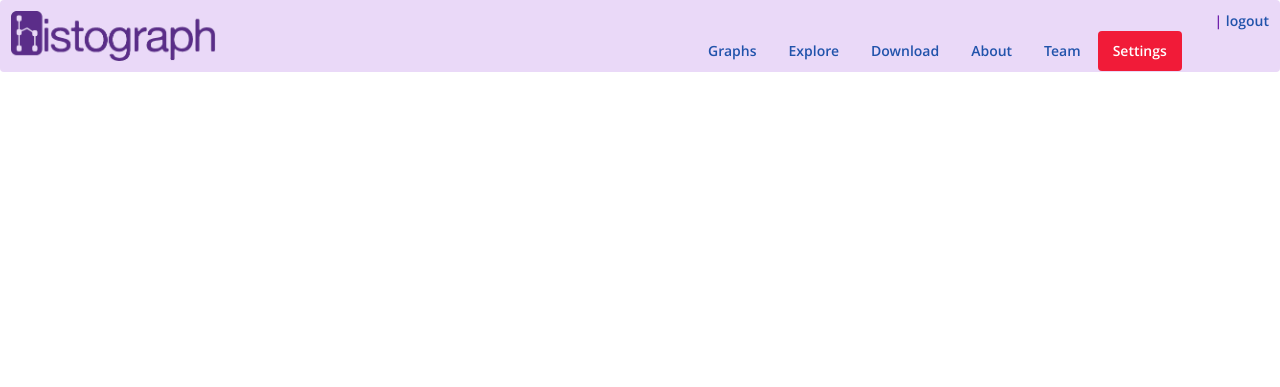
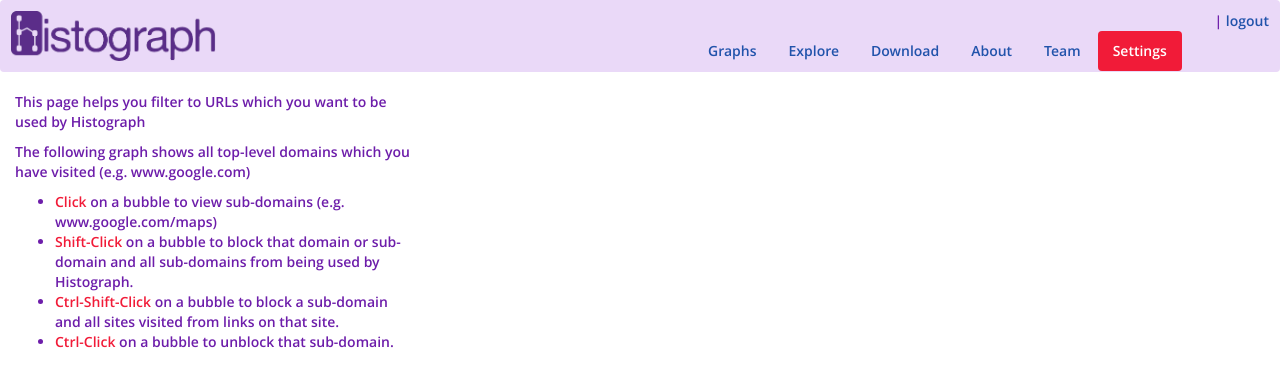
Before and after one commit to agola11/histograph, a Django app: template core/templates/core/settings.html in a window 1280 px wide. Shown: the top 387 px of the page. Run offline with Django 3.2, Linux system fonts and the light colour scheme; the template is opened without the code that fills it, so the values that code supplies are empty; parts of the project's set-up code (start-up, migrations or seed data) failed here and were passed over; some libraries are stand-ins or nearby versions.

Commit message:
adjusts local settings to turn debug off, adjusts settings page to add instructions in div (must be made into tooltip

```diff
--- a/core/templates/core/home.html
+++ b/core/templates/core/home.html
@@ -9,9 +9,9 @@
 
 <!-- <div style="float:right; margin-right: 100px;" class="fb-share-button" data-href="https://histograph.us/" data-type="button"></div>
  -->
-<div id="hoversuggest">
-  <p>Hover over the buttons and tabs to learn more about the site.</p>
-</div>
+ <div id="hoversuggest">
+   <p>Hover over the buttons and tabs to learn more about the site.</p>
+ </div>
  <div id="row">
   <div id="load" class="col-sm-12" align="center"></div>
 
--- a/core/templates/core/settings.html
+++ b/core/templates/core/settings.html
@@ -5,10 +5,29 @@
 {% block content %}
 
 <div id="load" class="col-sm-12" align="center"></div>
+<div class="row">
+ <div class="col-md-4 affix pull-left">
+
+   <p>This page helps you filter to URLs which you want to be used by Histograph</p>
+   <p>The following graph shows all top-level domains which you have visited (e.g. www.google.com)</p>
+   <ul>
+     <li><font color="#f11b38">Click</font> on a bubble to view sub-domains (e.g. www.google.com/maps)</li>
+     <li><font color="#f11b38" weight="thicker">Shift-Click</font> on a bubble to block that domain or sub-domain and all sub-domains from being used by Histograph.</li>
+     <li><font color="#f11b38">Ctrl-Shift-Click</font> on a bubble to block a sub-domain and all sites visited from links on that site.</li>
+     <li><font color="#f11b38">Ctrl-Click</font> on a bubble to unblock that sub-domain.</li>
+   </ul>
+ </div>
+<!--
+ <div class="col-md-3 pull-right">
+   <p><u> Legend </u> </p>
+     <p><font color="#6D1DAA"><b>Sub-Domain Used by Histrograph</font></p>
+     <p><font color="#f11b38"><b>Sub-Domain Blocked</font></p>
+     <p><font color="#f11b38"><b>Sub-Domain and all links blocked</font></p>
+ </div>
+-->
+</div>
 
 <script type="text/javascript">
-
   $("#load").load("../graph/circle");
-
 </script>
 {% endblock %}
```
Also changed, not shown: 1 other file.
